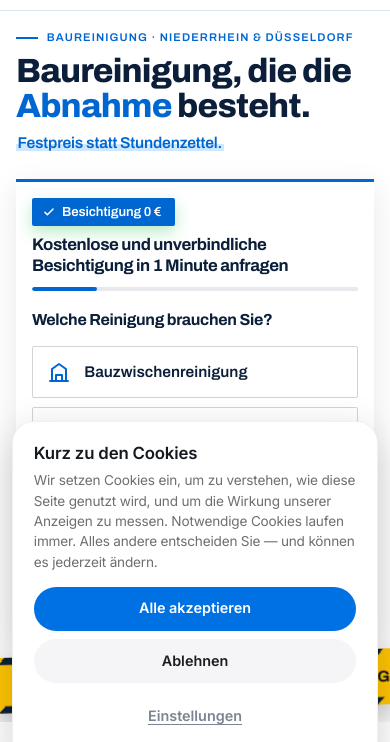
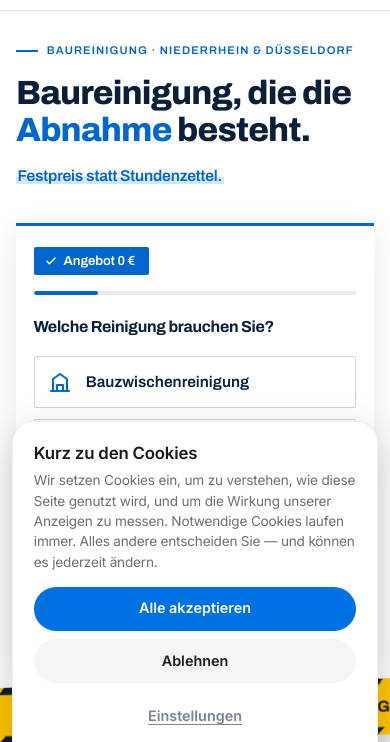
Before and after one commit to ExpertReinigung/landingpage-baureinigung, a plain HTML site: page index.html in a window 390 px wide. Shown: the part 50-792 px from the top of the page. Drawn offline with Linux system fonts and the light colour scheme.

Commit message:
Vorschau: Handy ohne Formular-Überschrift, Abzeichen Angebot 0 €, mehr Abstand
Co-Authored-By: Claude Opus 5.5 <noreply@anthropic.com>
Claude-Session: https://claude.ai/code/session_011SrBisTFwtVVcTDopgBr45

```diff
--- a/assets/css/design-start.css
+++ b/assets/css/design-start.css
@@ -146,3 +146,18 @@ body{background:#fff;color:var(--tinte)}
   body.quiz-sichtbar .leiste{transform:translateY(110%)}
 }
 @media (max-width:760px){.dreh__cursor{display:none}.dreh{min-height:1.5em}.quiz .fort{margin-top:.6rem}}
+/* Handy v4: Formular-Überschrift weg, mehr Luft oben */
+@media (max-width:760px){
+  .quiz__kopf{display:none}
+  .hero{padding-block:2rem 2.6rem}
+  .hero .ort--kurz{margin:0 0 1rem}
+  .hero .ansage{line-height:1.1}
+  .dreh{margin:1rem 0 0}
+  .hero .innen{gap:1.8rem}
+  .quiz{padding:1.3rem 1.1rem 1.4rem}
+  .quiz .null-euro{margin:0 0 1rem}
+  .quiz .fort{margin:0 0 1.3rem}
+  .schritt h3{margin-bottom:1rem}
+  .wahl{gap:.7rem}
+}
+.quiz .null-euro{box-shadow:none}
--- a/index.html
+++ b/index.html
@@ -251,7 +251,7 @@ gtag('set','ads_data_redaction',true);gtag('set','url_passthrough',true);
     </div>
 
     <div class="quiz" id="quiz">
-      <span class="null-euro"><svg viewBox="0 0 24 24" aria-hidden="true"><path d="M5 12.5l4.2 4.2L19 7" fill="none" stroke="currentColor" stroke-width="2.6" stroke-linecap="round" stroke-linejoin="round"/></svg>Besichtigung 0 €</span>
+      <span class="null-euro"><svg viewBox="0 0 24 24" aria-hidden="true"><path d="M5 12.5l4.2 4.2L19 7" fill="none" stroke="currentColor" stroke-width="2.6" stroke-linecap="round" stroke-linejoin="round"/></svg>Angebot 0 €</span>
       <div id="quiz-inhalt">
         <div class="quiz__kopf">
           <h2>Kostenlose und unverbindliche Besichtigung in 1 Minute anfragen</h2>
```
